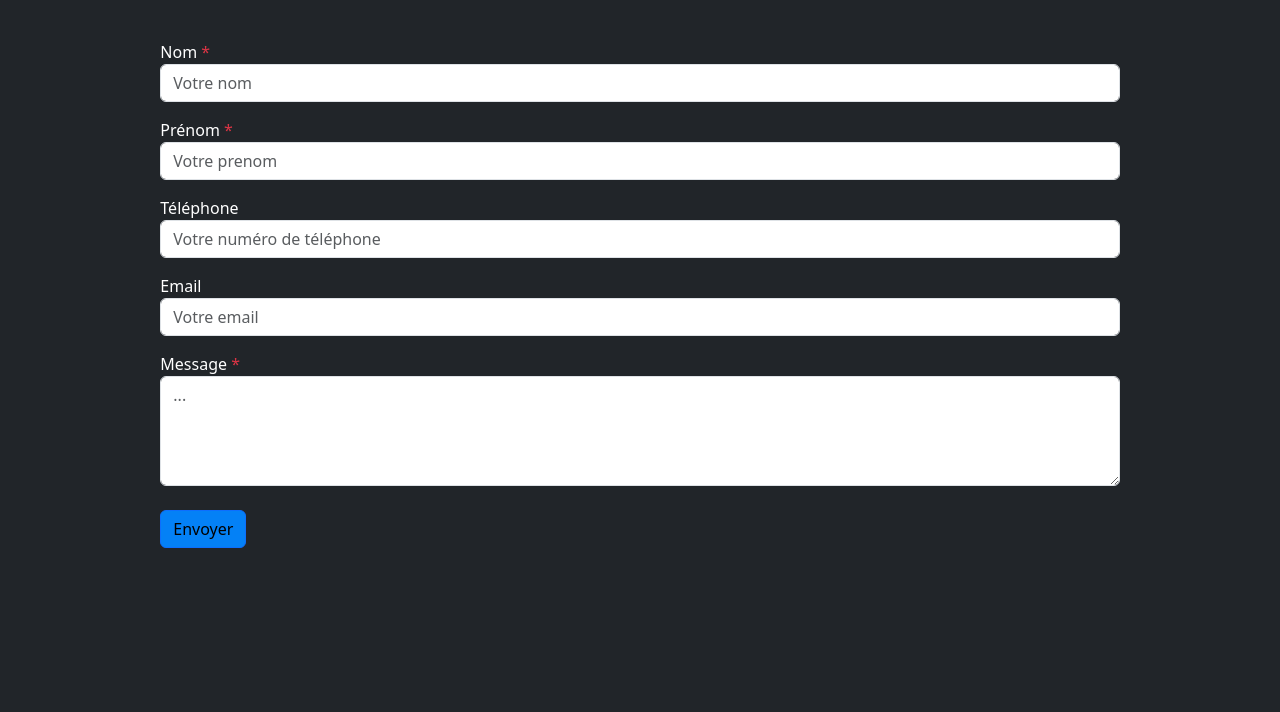
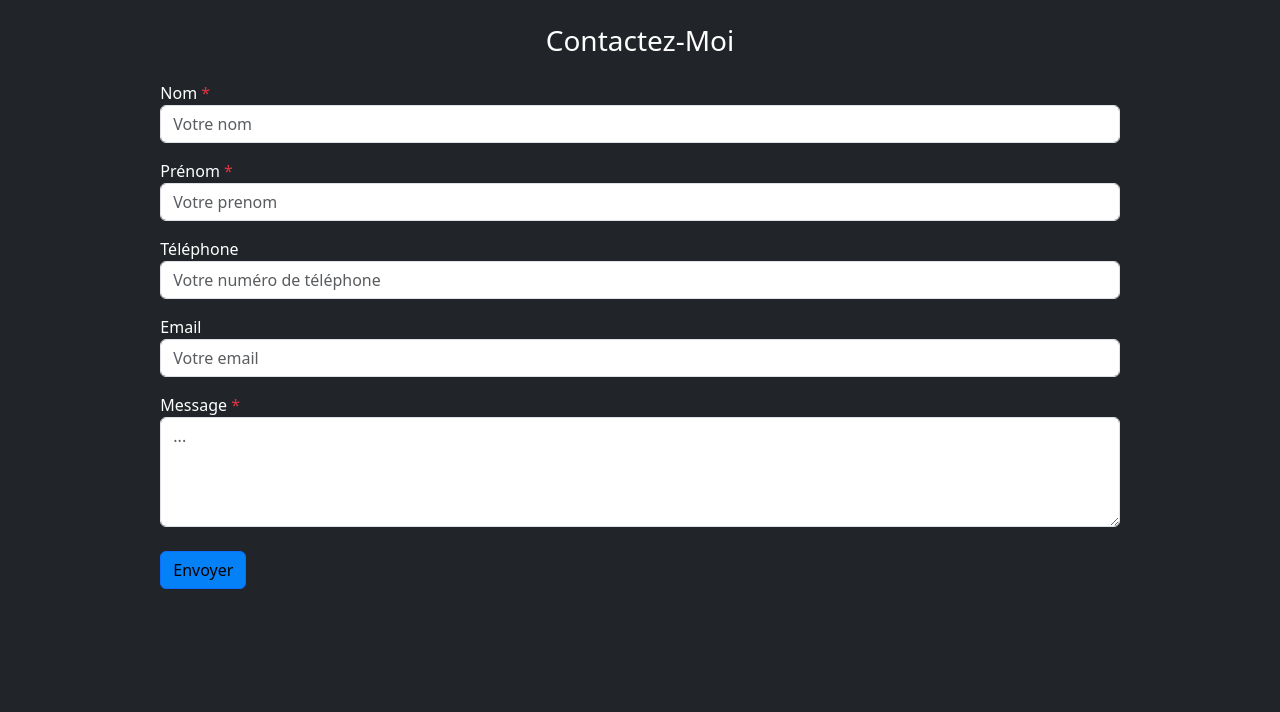
Before and after one commit to ElmehdiFATAHLLAH/PortFolio, a plain HTML site: page contact.html in a window 1280 px wide. Shown: the part 88-800 px from the top of the page. Drawn offline with nearby package versions, Linux system fonts and the light colour scheme.

Commit message:
ajouter titre

```diff
--- a/contact.html
+++ b/contact.html
@@ -208,7 +208,10 @@
             </div>
     </nav>
 
-    <div class="container-fluid mt-3">
+    <div>
+        <h3 class="text-center mt-3">Contactez-Moi</h3>
+    </div>
+    <div class="container-fluid mb-5">
         <div class="row">
             <div class="col-lg-10 m-auto">
                 <form action="https://formspree.io/f/xlderoee" method="POST">
```
